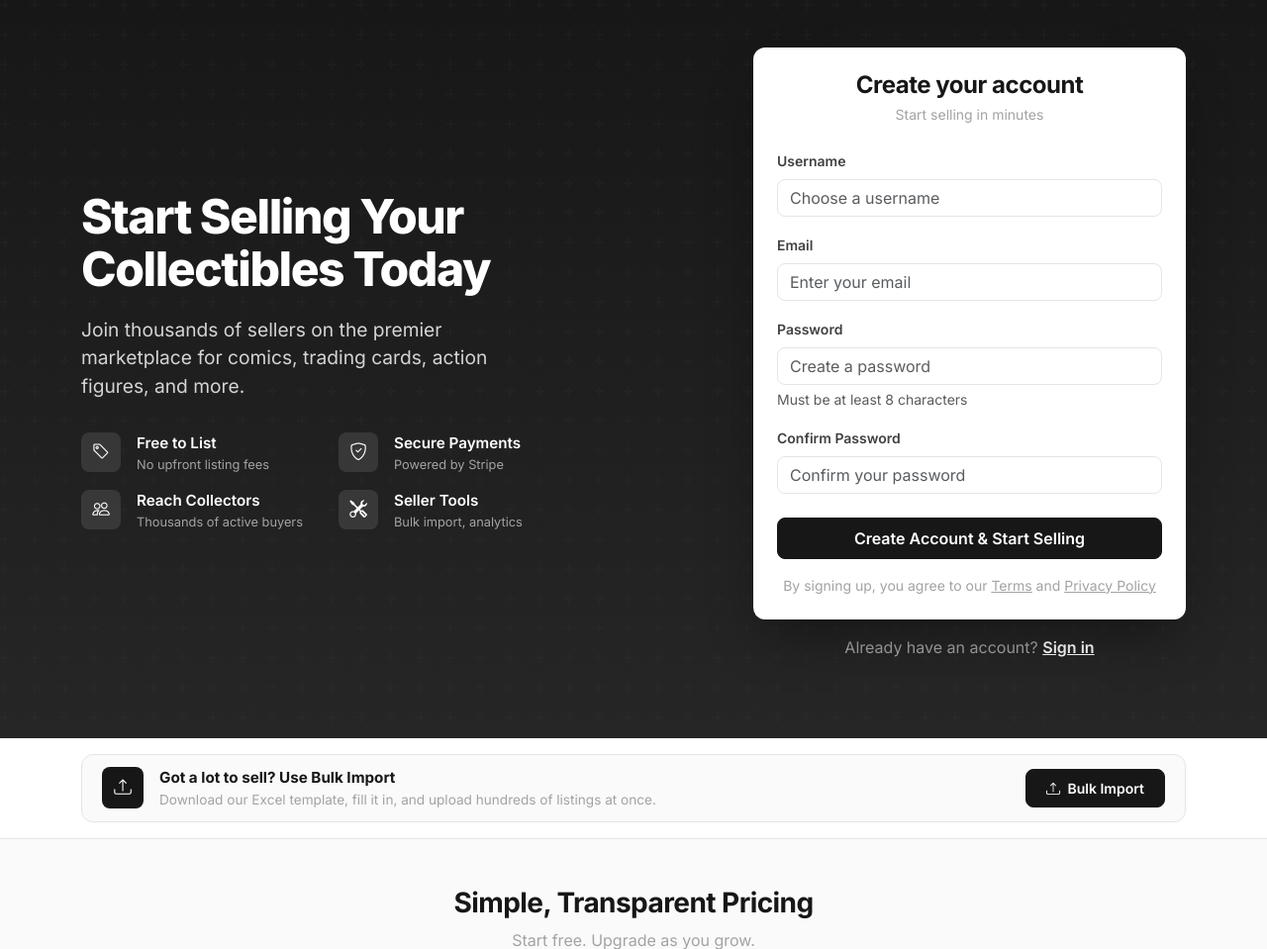
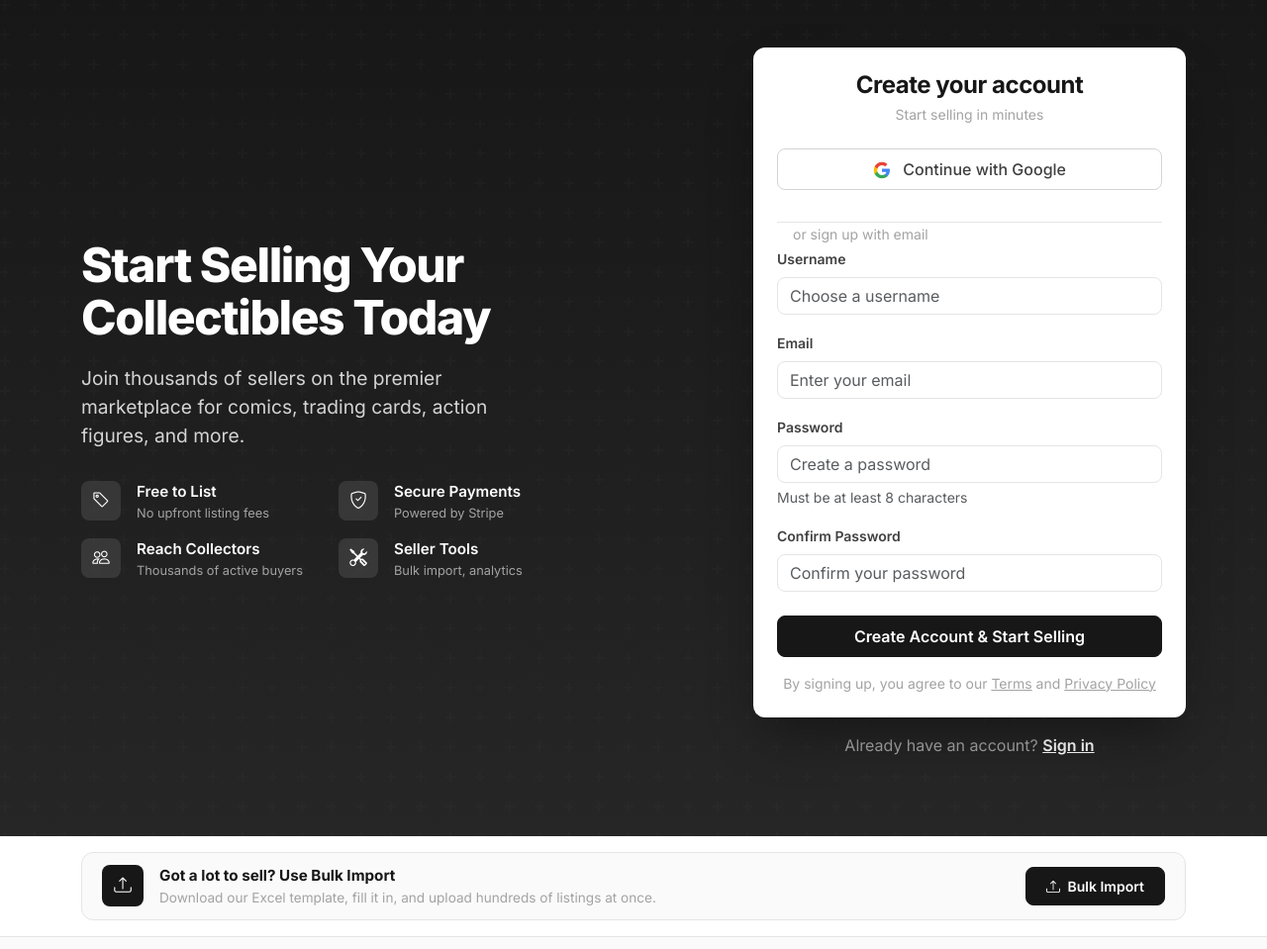
Before and after one commit to nadermx/heroesandmore, a Django app: page /sell/ in a window 1280 px wide. Shown: the part 85-1044 px from the top of the page at 99% size. Run offline with Django 5.2, Linux system fonts and the light colour scheme; data that the repository does not hold is empty; parts of the project's set-up code (start-up, migrations or seed data) failed here and were passed over; some libraries are stand-ins or nearby versions.

Commit message:
Move Google sign-in above forms, add to sell page
Co-Authored-By: Claude Opus 4.6 <noreply@anthropic.com>

```diff
--- a/templates/pages/sell.html
+++ b/templates/pages/sell.html
@@ -1,5 +1,5 @@
 {% extends 'base.html' %}
-{% load humanize %}
+{% load humanize socialaccount %}
 
 {% block title %}Sell Collectibles Online - HeroesAndMore{% endblock %}
 {% block meta_description %}Start selling your collectibles on HeroesAndMore. Free to list, secure Stripe payments, reach thousands of collectors. Comics, trading cards, action figures, and more.{% endblock %}
@@ -215,6 +215,17 @@
                     <div class="card-body p-4">
                         <h4 class="fw-bold text-center mb-1" style="color: var(--gray-900);">Create your account</h4>
                         <p class="text-center text-muted small mb-4">Start selling in minutes</p>
+
+                        <div class="d-grid mb-3">
+                            <a href="{% provider_login_url 'google' next='/marketplace/create/' %}" class="btn btn-outline-dark py-2">
+                                <svg class="me-2" width="18" height="18" viewBox="0 0 24 24"><path fill="#4285F4" d="M22.56 12.25c0-.78-.07-1.53-.2-2.25H12v4.26h5.92a5.06 5.06 0 0 1-2.2 3.32v2.77h3.57c2.08-1.92 3.28-4.74 3.28-8.1z"/><path fill="#34A853" d="M12 23c2.97 0 5.46-.98 7.28-2.66l-3.57-2.77c-.98.66-2.23 1.06-3.71 1.06-2.86 0-5.29-1.93-6.16-4.53H2.18v2.84C3.99 20.53 7.7 23 12 23z"/><path fill="#FBBC05" d="M5.84 14.09c-.22-.66-.35-1.36-.35-2.09s.13-1.43.35-2.09V7.07H2.18C1.43 8.55 1 10.22 1 12s.43 3.45 1.18 4.93l2.85-2.22.81-.62z"/><path fill="#EA4335" d="M12 5.38c1.62 0 3.06.56 4.21 1.64l3.15-3.15C17.45 2.09 14.97 1 12 1 7.7 1 3.99 3.47 2.18 7.07l3.66 2.84c.87-2.6 3.3-4.53 6.16-4.53z"/></svg>
+                                Continue with Google
+                            </a>
+                        </div>
+
+                        <div class="divider mb-4">
+                            <span class="text-muted small bg-white px-3">or sign up with email</span>
+                        </div>
 
                         <form method="post" action="{% url 'account_signup' %}">
                             {% csrf_token %}
```
Also changed, not shown: templates/account/login.html (+11 -11 lines), templates/account/signup.html (+11 -11 lines).
